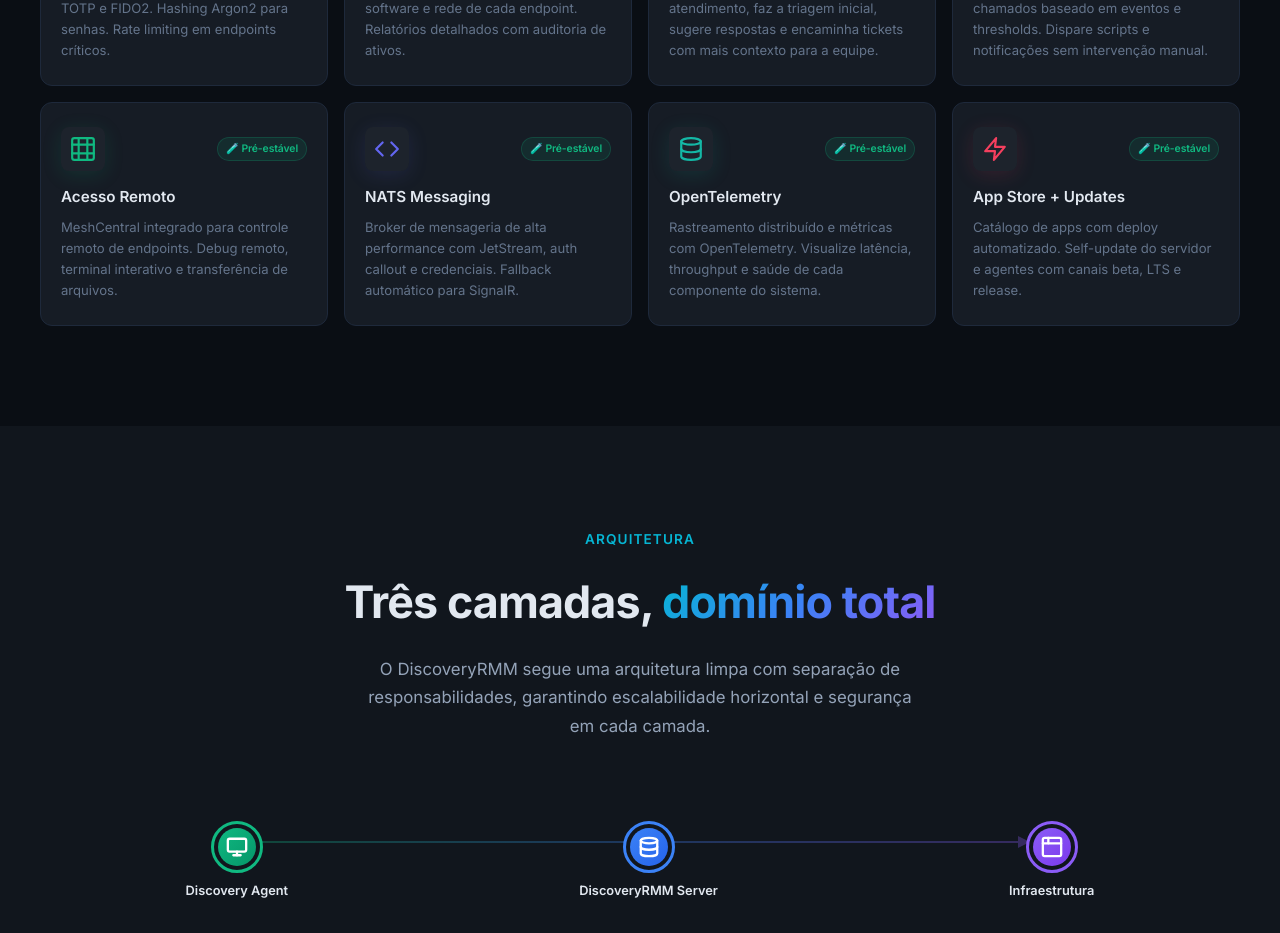
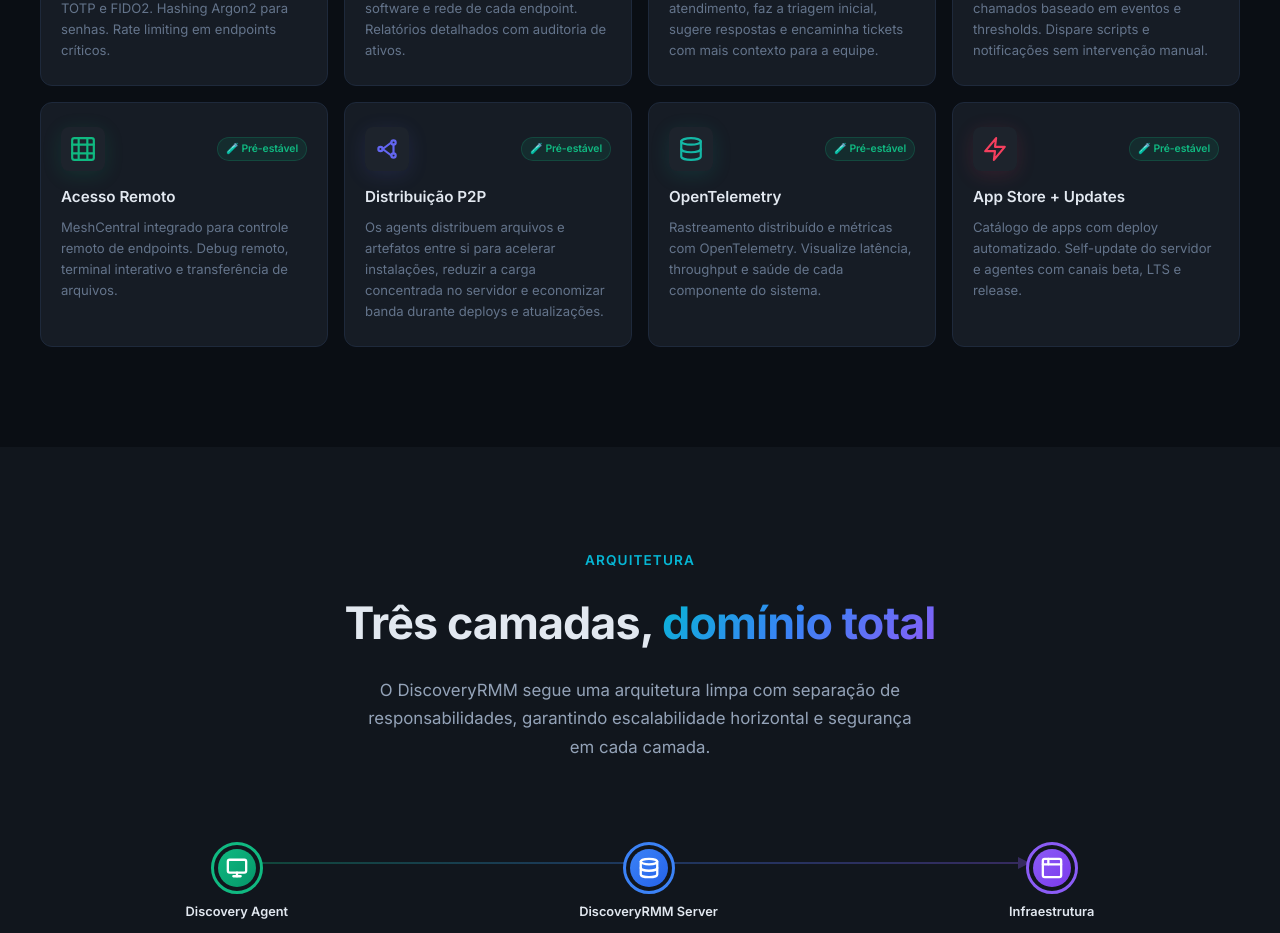
Before and after one commit to pedrostefanogv/DiscoveryRMM, a React (Vite) app: page / in a window 1280 px wide. Shown: the part 1620-2553 px from the top of the page. Built offline with nearby package versions, Linux system fonts and the light colour scheme; the HTML template or start-up script is replaced by a standard one.

Commit message:
feat: refine p2p distribution feature icon and copy

```diff
--- a/src/components/Features/Features.tsx
+++ b/src/components/Features/Features.tsx
@@ -71,12 +71,16 @@
   {
     icon: (
       <svg width="26" height="26" viewBox="0 0 24 24" fill="none" stroke="currentColor" strokeWidth="2" strokeLinecap="round" strokeLinejoin="round">
-        <polyline points="16 18 22 12 16 6"/>
-        <polyline points="8 6 2 12 8 18"/>
+        <circle cx="6" cy="12" r="2"/>
+        <circle cx="18" cy="6" r="2"/>
+        <circle cx="18" cy="18" r="2"/>
+        <line x1="8" y1="12" x2="16" y2="6"/>
+        <line x1="8" y1="12" x2="16" y2="18"/>
+        <line x1="18" y1="8" x2="18" y2="16"/>
       </svg>
     ),
-    title: 'NATS Messaging',
-    description: 'Broker de mensageria de alta performance com JetStream, auth callout e credenciais. Fallback automático para SignalR.',
+    title: 'Distribuição P2P',
+    description: 'Os agents distribuem arquivos e artefatos entre si para acelerar instalações, reduzir a carga concentrada no servidor e economizar banda durante deploys e atualizações.',
     color: 'indigo',
     badge: '🧪 Pré-estável',
   },
```
